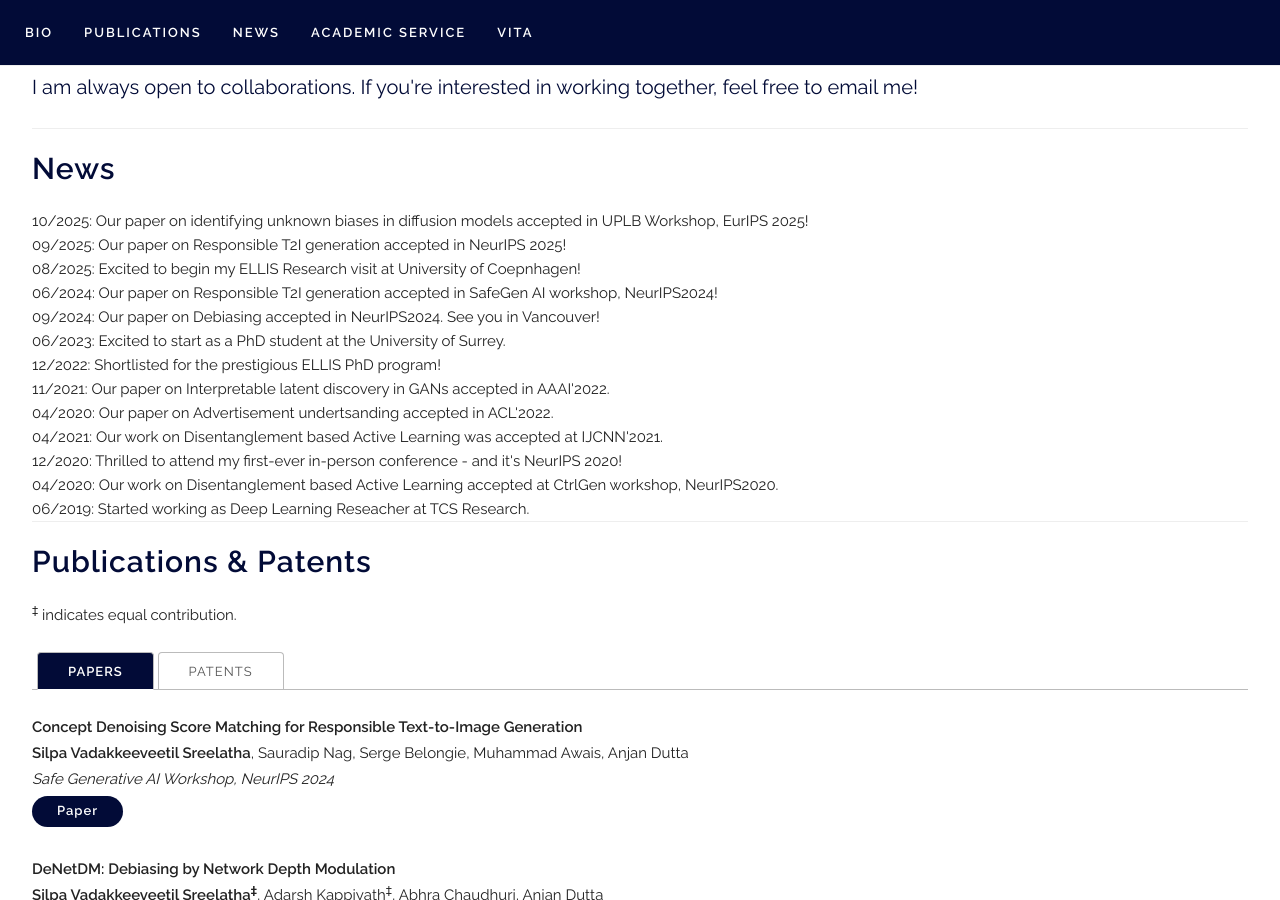
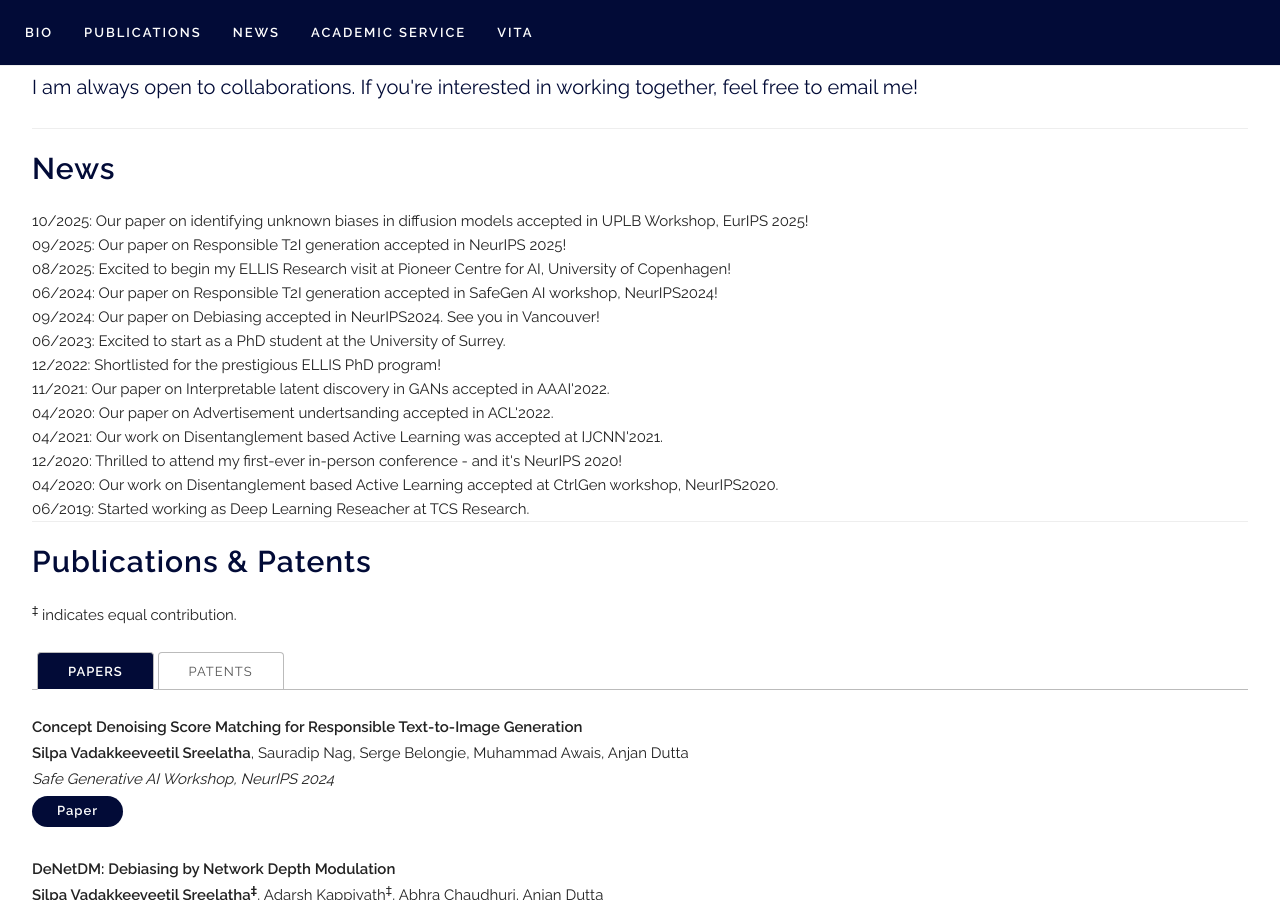
Before and after one commit to VSSILPA/vssilpa.github.io, a Jekyll site: the page built from index.html, in a window 1280 px wide and 900 px high, scrolled down 724 px. Built offline with Jekyll 4.4.1, drawn with Linux system fonts in a browser that asks for light colours; some web fonts are replaced.

Commit message:
Update index.html

```diff
--- a/index.html
+++ b/index.html
@@ -36,7 +36,7 @@ title: Home
 
     <div class="news-item">
     <span class="date">08/2025:</span>
-    <span class="content">Excited to begin my ELLIS Research visit at University of Coepnhagen!</span>
+    <span class="content">Excited to begin my ELLIS Research visit at Pioneer Centre for AI, University of Copenhagen!</span>
 </div>
 
   <div class="news-item">
```
